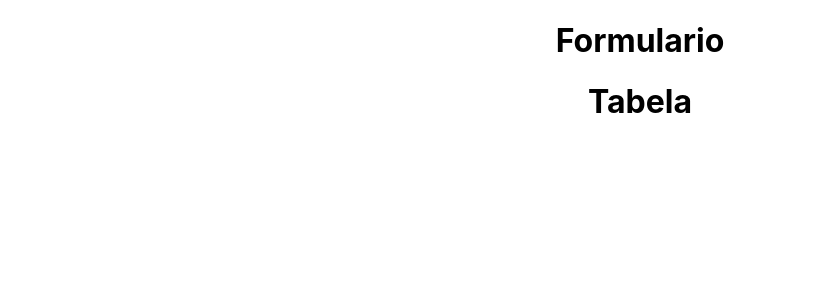
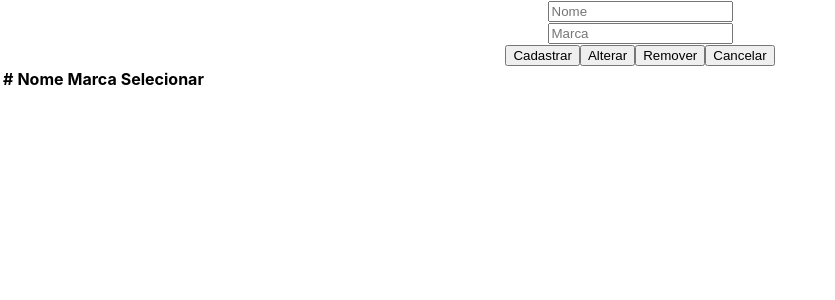
Before and after one commit to caiomarcelo79/Produtos-Spring-React, a React (Create React App) app in the folder react_front-end/: page / in a window 1280 px wide. Shown: the top 300 px of the page, without its empty margins (0-835 px from the left). Built offline with nearby package versions, Linux system fonts and the light colour scheme.

Commit message:
Desenvolvimento dos componentes

```diff
--- a/react_front-end/src/components/Formulario.js
+++ b/react_front-end/src/components/Formulario.js
@@ -2,7 +2,16 @@ function Formulario(){
 
   return(
     <>
-    <h1>Formulario</h1>
+
+    <form>
+      <input type="text" placeholder="Nome" /> <br/>
+      <input type="text" placeholder="Marca" /> <br/>
+
+      <input type="button" value='Cadastrar' />
+      <input type="button" value='Alterar' />
+      <input type="button" value='Remover' />
+      <input type="button" value='Cancelar' />
+    </form>
 
     </>
   )
--- a/react_front-end/src/components/Tabela.js
+++ b/react_front-end/src/components/Tabela.js
@@ -2,7 +2,28 @@ function Tabela(){
 
   return(
     <>
-    <h1>Tabela</h1>
+
+    <table>
+      <thead>
+        <tr>
+          <th>#</th>
+          <th>Nome</th>
+          <th>Marca</th>
+          <th>Selecionar</th>
+        </tr>
+      </thead>
+
+      <tbody>
+        <tr>
+          <td></td>
+          <td></td>
+          <td></td>
+          <td></td>
+        </tr>
+      </tbody>
+
+    </table>
+
     </>
   )
 }
```
